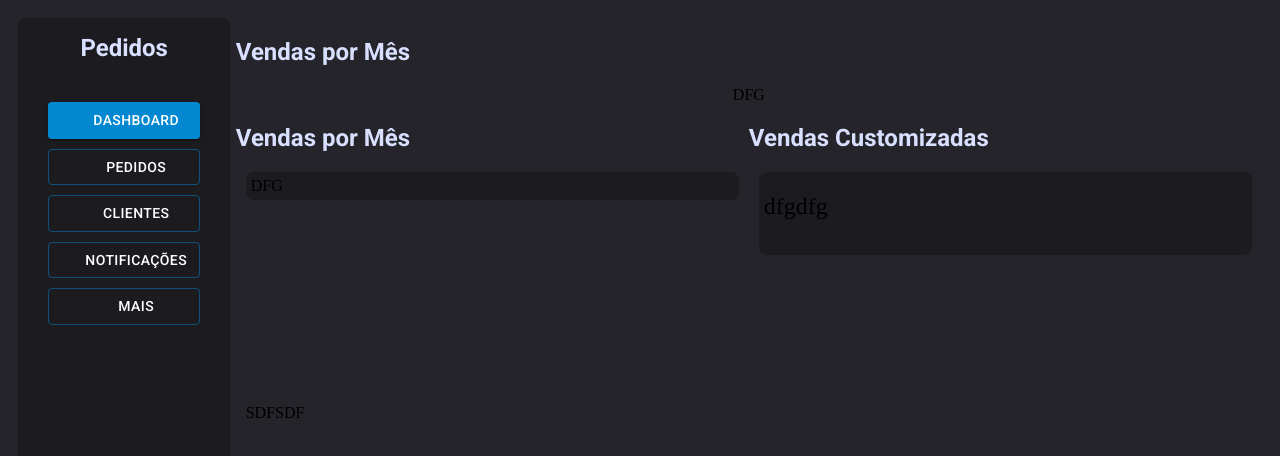
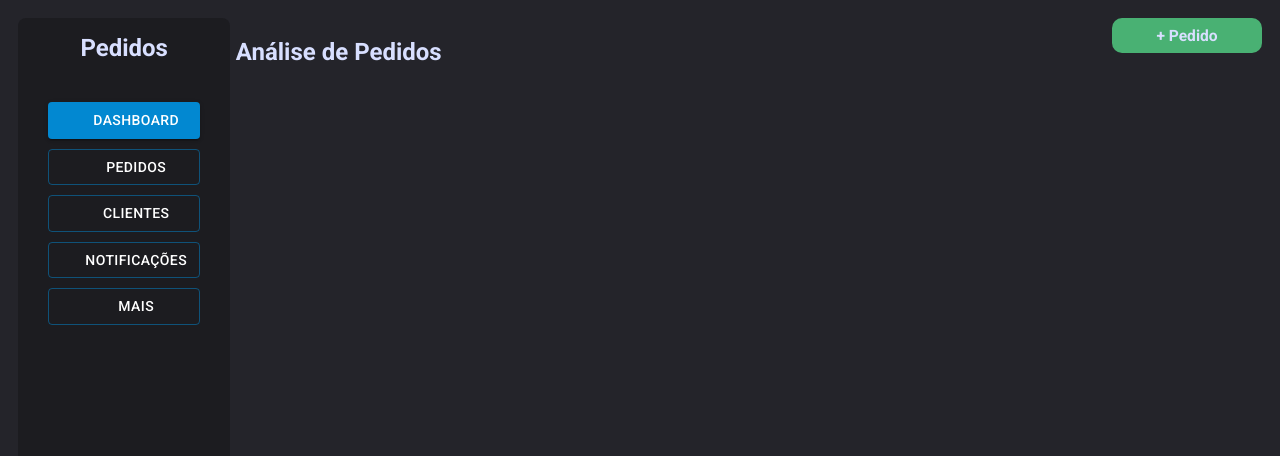
Before and after one commit to WBorges1984/g4d-pedidos, a React (Vite) app: page /pedidos in a window 1280 px wide. Shown: the top 456 px of the page. Built offline with nearby package versions, Linux system fonts and the light colour scheme; some icons are missing.

Commit message:
AJUSTANDO COMPONENTES

```diff
--- /dev/null
+++ b/src/components/CustomButtom/CustomButtom.jsx
@@ -0,0 +1,11 @@
+import './customButtom.style.css'
+
+function CustomButtom({texto, onclick}) {
+  return (
+    <button type="button" className="custom-button" onClick={onclick}>
+        <h3>{texto}</h3>
+    </button>
+  )
+}
+
+export default CustomButtom
--- /dev/null
+++ b/src/components/CustomButtom/customButtom.style.css
@@ -0,0 +1,17 @@
+.custom-button {
+  background-color: var(--logo);
+  border-radius: 10px;
+  width: 150px;
+  height: 35px;
+  display: flex;
+  text-align: center;
+  justify-content: center;
+  align-items: center;
+  border: none;
+  cursor: pointer;
+}
+
+.custom-button h3 {
+  color: var(--texto-principal);
+  font-family: "Roboto", "Courier New", Courier, monospace;
+}
--- a/src/components/MenuLateral/MenuLateral.jsx
+++ b/src/components/MenuLateral/MenuLateral.jsx
@@ -2,12 +2,17 @@ import ButtonMenu from '../../view/Dashboard/components/buttonMenu/ButtonMenu'
 import { useNavigate } from 'react-router-dom';
 
 import './menuLateral.style.css'
+import { useState } from 'react';
 
 function MenuLateral({titulo}) {
+  const[activeDash, SetactiveDash] = useState(true);
+  const[activePedido, SetactivePedido] = useState('');
 
     const navigate = useNavigate();
 
 const AbrirPagina = (link) => {
+  {link === 'dashboard' ? SetactiveDash(true) : ''}
+
     navigate(`/${link}`);
   };
 
@@ -23,8 +28,8 @@ const AbrirPagina = (link) => {
         }}
       >
         <h1>{titulo}</h1>
-
-        <ButtonMenu text={"Dashboard"} iconDash active onclick={()=>AbrirPagina('dashboard')}/>
+        {activeDash && <ButtonMenu text={"Dashboard"} iconDash active onclick={()=>AbrirPagina('dashboard')}/>}
+        {!activeDash && <ButtonMenu text={"Dashboard"} iconDash  onclick={()=>AbrirPagina('dashboard')}/>}
         <ButtonMenu text={"Pedidos"} iconPedido  onclick={()=>AbrirPagina('pedidos')}/>
         <ButtonMenu text={"Clientes"} iconCliente onclick={()=>AbrirPagina('clientes')}/>
         <ButtonMenu text={"Notificações"} iconNotific onclick={()=>AbrirPagina('notific')}/>
--- a/src/components/MenuLateral/menuLateral.style.css
+++ b/src/components/MenuLateral/menuLateral.style.css
@@ -4,7 +4,7 @@
   padding-left: 30px;
   padding-right: 30px;
   border-radius: 8px;
-  height: 100vi;
+  height: 100vh;
 }
 
 .MenuAsider h1{
--- a/src/view/Pedidos/Pedidos.jsx
+++ b/src/view/Pedidos/Pedidos.jsx
@@ -1,49 +1,23 @@
-import React from 'react'
-import MenuLateral from '../../components/MenuLateral/MenuLateral'
+import MenuLateral from "../../components/MenuLateral/MenuLateral";
 
-import './pedidos.style.css'
+import "./pedidos.style.css";
+import CustomButtom from "../../components/CustomButtom/CustomButtom";
 
 function Pedidos() {
   return (
-    <div className='container-pedidos'>
+    <div className="container-pedidos">
       <div>
-        <MenuLateral titulo={'Pedidos'}/>
+        <MenuLateral titulo={"Pedidos"} />
       </div>
-      <div className="conteudoDash">
-        <h2 className="TitleGrafico">Vendas por Mês</h2>
-
-        <div className="vendasDados">
-          DFG
+      <div className="conteudoPedidos">
+        <div className="topPedidos">
+          <h2 className="TitlePedidos">Análise de Pedidos</h2>
+          <CustomButtom texto={'+ Pedido'}/>
         </div>
 
-        <div className="conteudoGraficos">
-          <div className="dadosGrafico">
-            <h2 className="TitleGrafico">Vendas por Mês</h2>
-            <div className="cardDados">
-              {/*  */}
-             DFG
-            </div>
-          </div>
-
-          <div className="dadosGrafico">
-            <h2 className="TitleGrafico">Vendas Customizadas</h2>
-            <div className="cardDados">
-              <h1>dfgdfg</h1>
-            </div>
-          </div>
-        </div>
-
-
-          <div className="tabelaPedido">
-            <div className="">
-              SDFSDF
-            </div>
-          </div>
-
       </div>
-
     </div>
-  )
+  );
 }
 
-export default Pedidos
+export default Pedidos;
--- a/src/view/Pedidos/pedidos.style.css
+++ b/src/view/Pedidos/pedidos.style.css
@@ -1,39 +1,35 @@
-.container-pedidos{
+.container-pedidos {
   padding: 10px;
   display: grid;
   grid-template-columns: 2fr 10fr;
   background-color: var(--bg-soft-dark);
 }
 
-.conteudoGraficos{
+.conteudoGraficos {
   display: flex;
   justify-content: space-evenly;
 }
 
-.vendasDados{
+.vendasDados {
   display: flex;
   flex-wrap: wrap;
   justify-content: space-evenly;
 }
 
-.cardDados{
+.cardDados {
   background-color: var(--fundoDark);
   padding: 5px;
   border-radius: 8px;
   margin: 10px;
-  max-height:  250px;
+  max-height: 250px;
 }
 
-.dadosGrafico{
-  height: 200px;
-  width: 100%;
+.TitlePedidos {
+  color: var(--texto-principal);
+  font-family: "Roboto", "Courier New", Courier, monospace;
 }
 
-.TitleGrafico{
-  color: var(--texto-principal);
-  font-family: 'Roboto', 'Courier New', Courier, monospace;
+.topPedidos{
+  display: flex;
+  justify-content: space-between;
 }
-
-.tabelaPedido{
-  margin-top: 100px;
-}
--- a/src/view/dashboard/dashboard.style.css
+++ b/src/view/dashboard/dashboard.style.css
@@ -24,7 +24,7 @@
 
 .dadosGrafico{
   height: 200px;
-
+  width: 100%;
 }
 
 .TitleGrafico{
```
